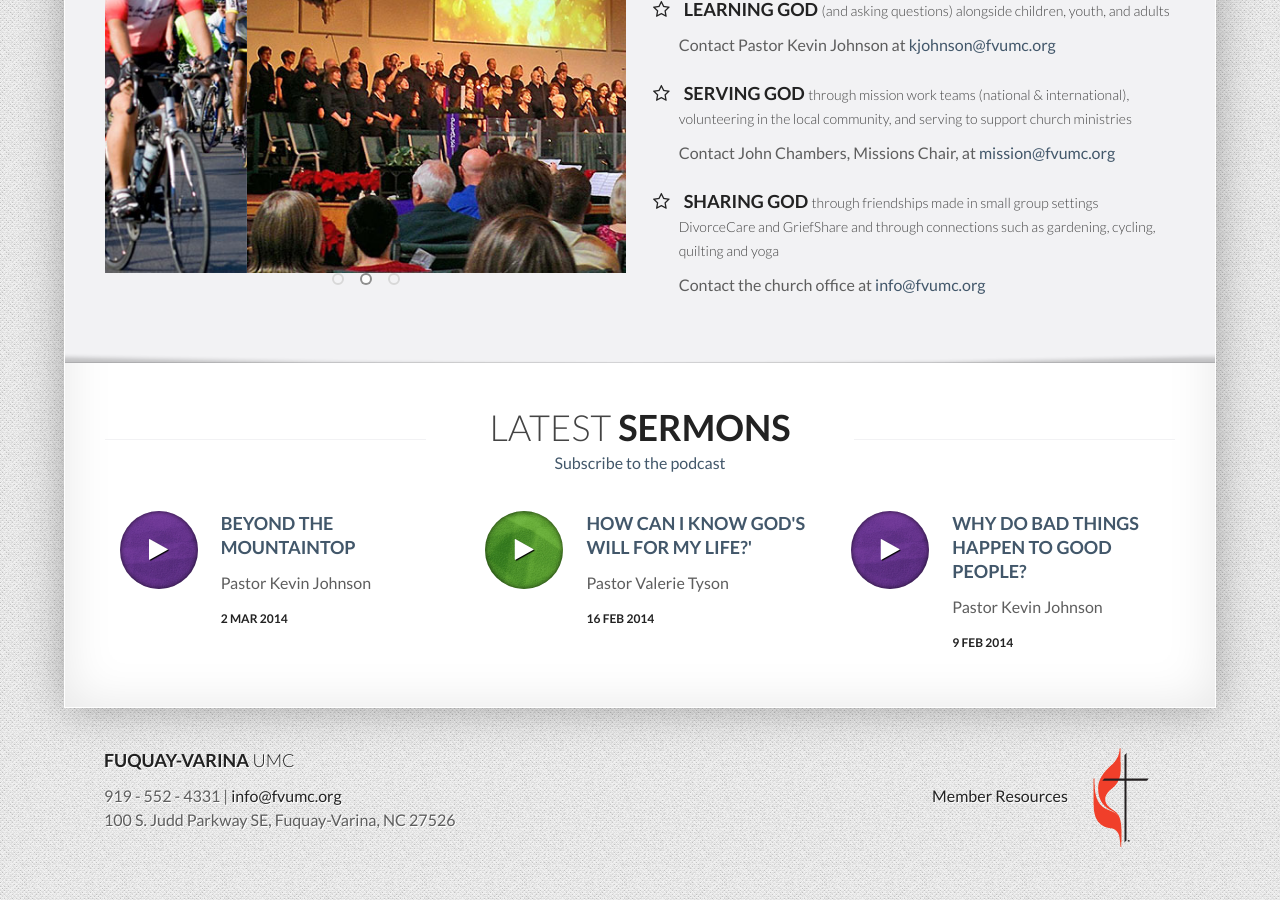
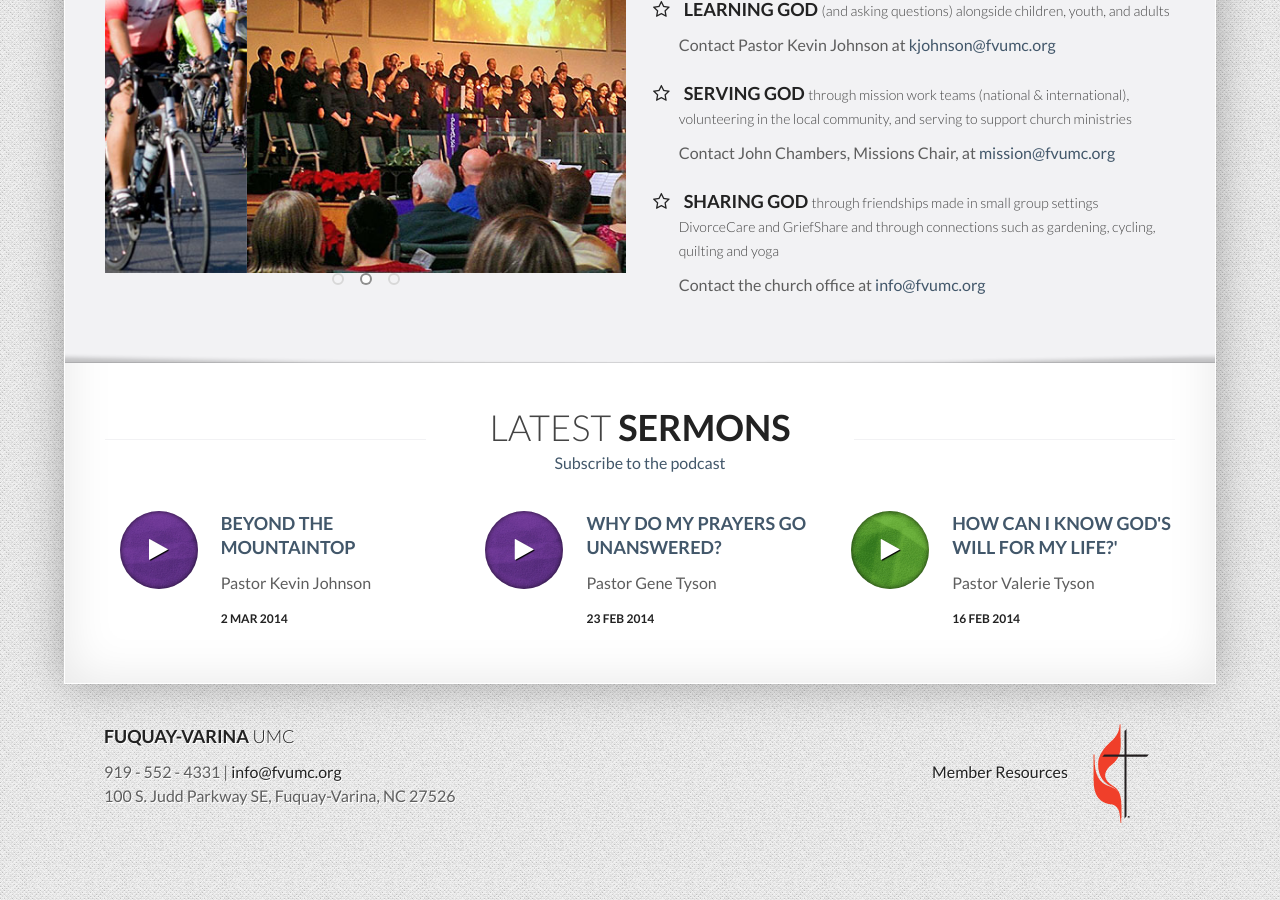
Before and after one commit to fvumc/fvumc.github.io, a Jekyll site: the page built from index.html, in a window 1280 px wide and 900 px high, scrolled down 2922 px. Built offline with Jekyll 4.4.1, drawn with Linux system fonts in a browser that asks for light colours; Markdown is read by kramdown in place of the engine named in the settings.

Commit message:
Podcast Update
I missed a week. Added the missing week back to the list.

```diff
--- a/index.html
+++ b/index.html
@@ -268,6 +268,32 @@ title: Fuquay-Varina United Methodist Church
               <div class="row-fluid">
                 <div class="span4">
                   <div class="round-box box-small">
+                    <a class="box-inner" href="http://audio.fvumc.org/02_09_2014_Why_Do_Bad_Things_Happen_To_Good_People.mp3">
+                      <img alt="some image" class="img-circle" src="images/Color-Block-Purple.jpg">
+                      <i class='icon-play'></i>
+                    </a>
+                  </div>
+                </div>
+                <div class="span8">
+                  <h3>
+                    <a href="http://audio.fvumc.org/02_23_2014_Why_Do_My_Prayers_Go_Unanswered.mp3">
+                      Why Do My Prayers Go Unanswered?
+                    </a>
+                  </h3>
+                  <p>
+                    Pastor Gene Tyson
+                  </p>
+                    <h5>
+                    23 Feb 2014
+                  </h5>
+                </div>
+              </div>
+            </li>
+
+            <li class="span4">
+              <div class="row-fluid">
+                <div class="span4">
+                  <div class="round-box box-small">
                     <a class="box-inner" href="http://audio.fvumc.org/02_16_2014_How_Can_I_Know_Gods_Will_For_My_Life.mp3">
                       <img alt="some image" class="img-circle" src="images/Color-Block-Lime.jpg">
                       <i class='icon-play'></i>
@@ -290,34 +316,6 @@ title: Fuquay-Varina United Methodist Church
               </div>
             </li>
 
-
-            <li class="span4">
-              <div class="row-fluid">
-                <div class="span4">
-                  <div class="round-box box-small">
-                    <a class="box-inner" href="http://audio.fvumc.org/02_09_2014_Why_Do_Bad_Things_Happen_To_Good_People.mp3">
-                      <img alt="some image" class="img-circle" src="images/Color-Block-Purple.jpg">
-                      <i class='icon-play'></i>
-                    </a>
-                  </div>
-                </div>
-                <div class="span8">
-                  <h3>
-                    <a href="http://audio.fvumc.org/02_09_2014_Why_Do_Bad_Things_Happen_To_Good_People.mp3">
-                      Why Do Bad Things Happen To Good People?
-                    </a>
-                  </h3>
-                  <p>
-                    Pastor Kevin Johnson
-                  </p>
-                    <h5>
-                    9 Feb 2014
-                  </h5>
-                </div>
-              </div>
-            </li>
-
-
           </ul>
         </div>
       </section>
```
